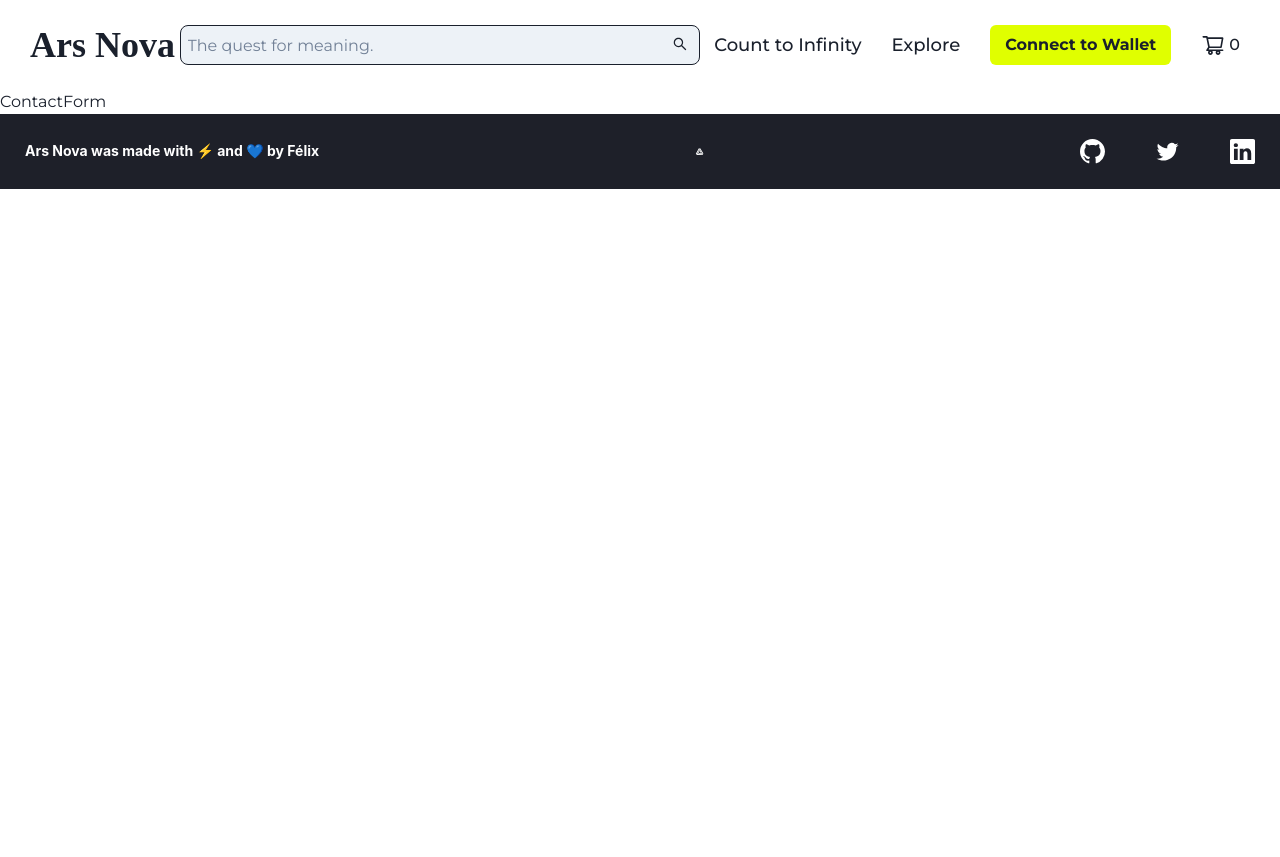
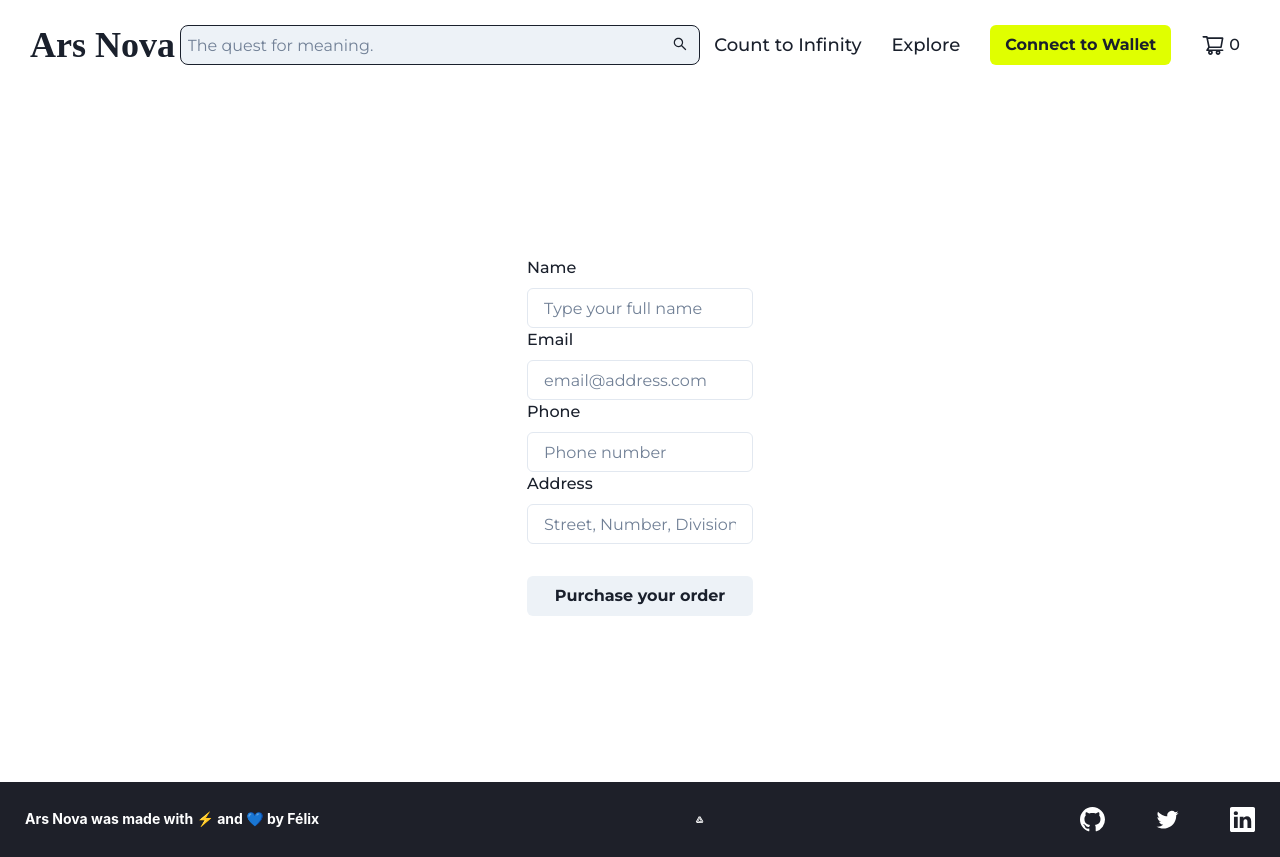
Before and after one commit to Felix-Hz/ars-nova, a React (Create React App) app: page /checkout in a window 1280 px wide. Before the commit the page ends 800 px from the top, so only its background shows below. Built offline with nearby package versions, Linux system fonts and the light colour scheme; a web font is replaced by a local one.

Commit message:
add: contact form - create order - add to firestore contact data

```diff
--- a/src/components/ContactForm/ContactForm.js
+++ b/src/components/ContactForm/ContactForm.js
@@ -1,12 +1,26 @@
 import React, { useState, useContext } from "react";
 import CartContext from "../../context/CartContext";
 
-import { Box, Button, Heading, Spinner } from "@chakra-ui/react";
+import {
+  Box,
+  Button,
+  Heading,
+  Flex,
+  Spinner,
+  FormControl,
+  Input,
+  FormLabel,
+} from "@chakra-ui/react";
 
 import { addDoc, collection } from "firebase/firestore";
 import { db } from "../../services/firebase/index";
 
 const ContactForm = () => {
+  const [name, setName] = useState("");
+  const [email, setEmail] = useState("");
+  const [phone, setPhone] = useState("");
+  const [address, setAddress] = useState("");
+
   const [loading, setLoading] = useState(false);
   const { cart, getTotal } = useContext(CartContext);
 
@@ -14,22 +28,79 @@ const ContactForm = () => {
     console.log("Creando orden...");
     const orderObject = {
       buyer: {
-        name: "Felix",
-        email: "adsf@gmail.com",
-        phone: "1154542525",
-        address: "Tacuarembó 2525",
+        name: name,
+        email: email,
+        phone: phone,
+        address: address,
       },
-      // items: cart, // Nested array is here
+      // items: cart, // !!!!!!!!!!!!!!!!  -  Nested array  problem is here
       // total: total,
     };
     const orderCollectionRef = collection(db, "orders");
     addDoc(orderCollectionRef, orderObject).then(({ id }) => {
       // Nested arrays error
-      console.log(id);
+      console.log(`La orden ${id} ha sido creada exitosamente`);
     });
+    console.log(orderObject);
   };
 
-  return <div>ContactForm</div>;
+  return (
+    <Flex width="full" align="center" justifyContent="center">
+      <Box p={150}>
+        <Box m={4} textAlign="left">
+          <form>
+            <FormControl>
+              <FormLabel>Name</FormLabel>
+              <Input
+                id="name"
+                name="name"
+                onChange={(event) => setName(event.target.value)}
+                value={name}
+                type="text"
+                placeholder="Type your full name"
+              />
+            </FormControl>
+            <FormControl>
+              <FormLabel>Email</FormLabel>
+              <Input
+                id="email"
+                name="email"
+                onChange={(event) => setEmail(event.target.value)}
+                value={email}
+                type="email"
+                placeholder="email@address.com"
+              />
+            </FormControl>
+            <FormControl>
+              <FormLabel>Phone</FormLabel>
+              <Input
+                id="phone"
+                name="phone"
+                onChange={(event) => setPhone(event.target.value)}
+                value={phone}
+                type="number"
+                placeholder="Phone number"
+              />
+            </FormControl>
+            <FormControl>
+              <FormLabel>Address</FormLabel>
+              <Input
+                id="address"
+                name="address"
+                onChange={(event) => setAddress(event.target.value)}
+                value={address}
+                type="text"
+                placeholder="Street, Number, Division"
+              />
+            </FormControl>
+            <Button width="full" mt={8} onClick={() => handleCreateOrder()}>
+              Purchase your order
+            </Button>
+          </form>
+        </Box>
+      </Box>
+    </Flex>
+  );
 };
 
 export default ContactForm;
```
